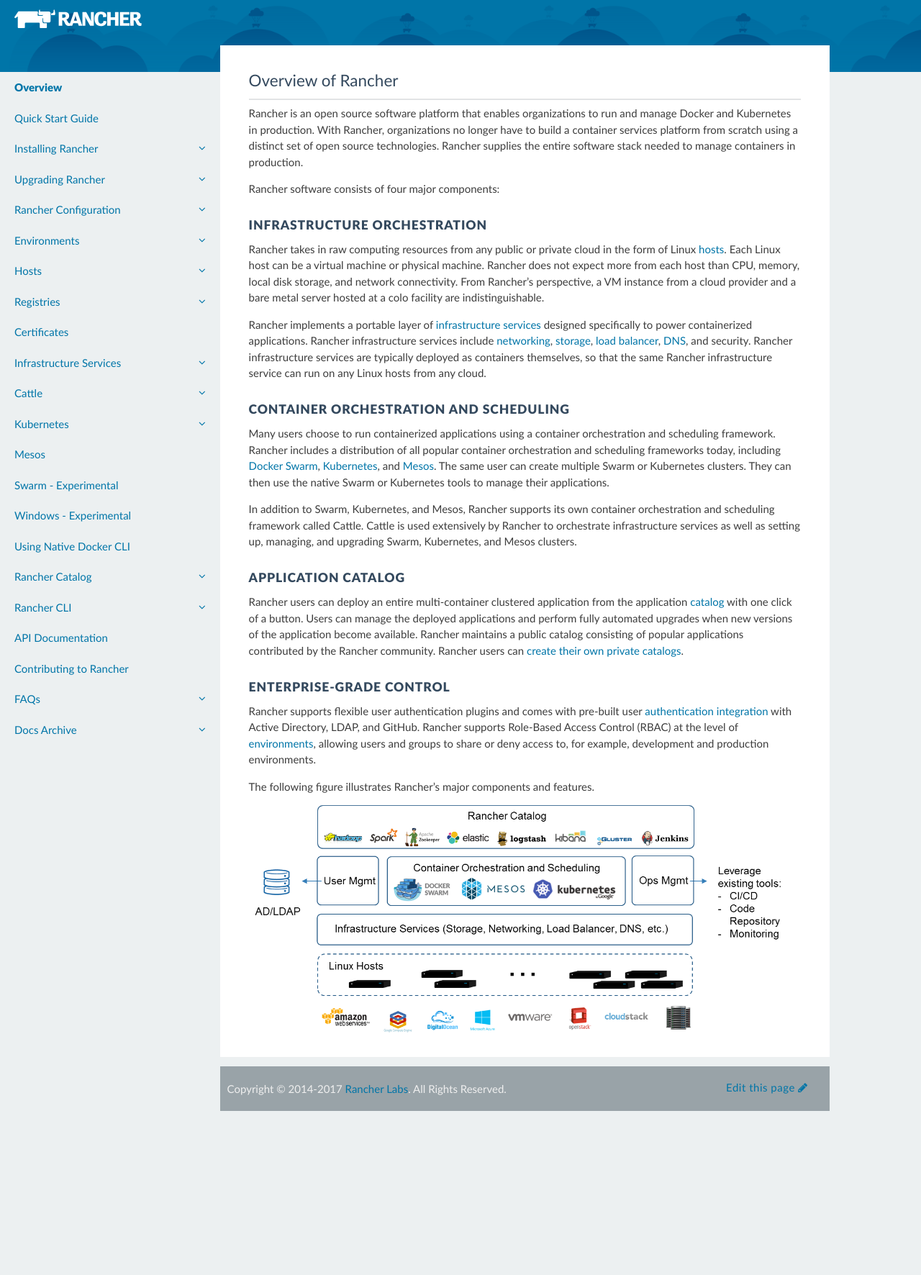
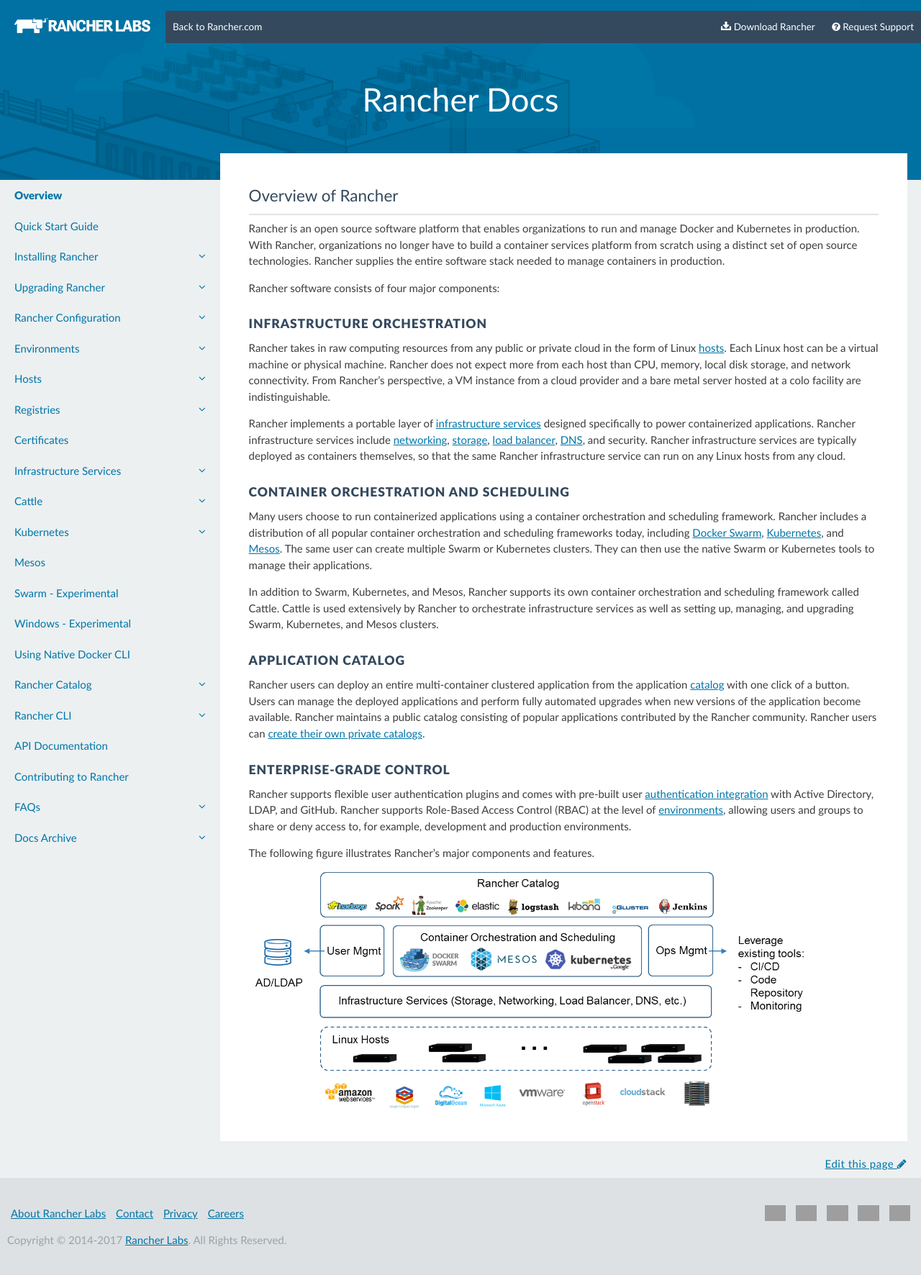
Before and after one commit to rachelcoonley/docs, a Jekyll site: the page built from rancher/v1.6/en/index.md, in a window 1280 px wide. Shown: the whole page at 72% size. Built offline with Jekyll 4.4.1, drawn with Linux system fonts in a browser that asks for light colours; comment, search, counter and statistics services are not loaded; before the commit the page ends 1544 px from its top, so only the background shows below that; grey boxes are pictures that could not be loaded.

Commit message:
marketing layout

```diff
--- a/_includes/footer.html
+++ b/_includes/footer.html
@@ -1,41 +1,74 @@
 </div>
-
-      <div class="col span-8">
+<div class="col span-9">
     <div class="content-container">
         {{ content }}
-
-          <footer class="clearfix">
-            <div class="copyright pull-left">Copyright &copy; 2014-2017 <a href="http://rancher.com">Rancher Labs</a>.  All Rights Reserved.</div>
-            <a class="btn btn-primary pull-right" href="https://github.com/rancher/rancher.github.io/tree/master/{{page.path }}">Edit this page <i class="fa fa-pencil"></i></a>
-          </footer>
+    </div>
 </div>
 </div>
 </div>
 
+<div class="row wrap">
+<a class="btn btn-primary pull-right" href="https://github.com/rancher/rancher.github.io/tree/master/{{page.path }}">Edit this page <i class="fa fa-pencil"></i></a>
+</div>
+
+<footer class="clearfix">
+  <div class="wrap">
+    <div class=""><!--bottom footer-->
+      <div class="row">
+          <div class="col span-6">
+              <ul id="menu-footer" class="list-inline">
+                  <li id="menu-item-14151" class="menu-item menu-item-type-post_type menu-item-object-page menu-item-14151"><a title="About Rancher Labs" href="http://rancher.com/about/">About Rancher Labs</a></li>
+                  <li id="menu-item-11352" class="menu-item menu-item-type-post_type menu-item-object-page menu-item-11352"><a title="Contact" href="http://rancher.com/contact/">Contact</a></li>
+                  <li id="menu-item-14152" class="menu-item menu-item-type-post_type menu-item-object-page menu-item-14152"><a title="Privacy" href="http://rancher.com/privacy/">Privacy</a></li>
+                  <li id="menu-item-15635" class="menu-item menu-item-type-post_type menu-item-object-page menu-item-15635"><a title="Careers" href="http://rancher.com/careers/">Careers</a></li>
+              </ul>
+              <p>Copyright &copy; 2014-2017 <a href="http://rancher.com">Rancher Labs</a>. All Rights Reserved.</p>
+          </div>
+          <div class="col span-6 text-right">
+              <ul class="list-inline">
+                  <li><a href="https://github.com/rancher/rancher" target="_blank"><img src="http://rancher.com/wp-content/themes/rancher-2016/assets/images/social-white-github.png" alt="Rancher Labs GitHub"></a></li>
+                  <li><a href="https://twitter.com/Rancher_Labs" target="_blank"><img src="http://rancher.com/wp-content/themes/rancher-2016/assets/images/social-white-twitter.png" alt="Rancher Labs Twitter"></a></li>
+                  <li><a href="https://slack.rancher.io/" target="_blank"><img src="http://rancher.com/wp-content/themes/rancher-2016/assets/images/social-white-slack.png" alt="Rancher Labs Slack"></a></li>
+                  <li><a href="https://www.linkedin.com/groups/6977008/profile" target="_blank"><img src="http://rancher.com/wp-content/themes/rancher-2016/assets/images/social-white-linkedin.png" alt="Rancher Labs LinkedIn"></a></li>
+                  <li><a href="https://www.facebook.com/rancherlabs/" target="_blank"><img src="http://rancher.com/wp-content/themes/rancher-2016/assets/images/social-white-fb.png" alt="Rancher Labs Facebook"></a></li>
+              </ul>
+          </div>
+      </div>
+    </div><!--bottom footer-->
+    </div>
+</footer>
 <script src="{{site.baseurl}}/vendor/jquery.js?t={{site.time}}"></script>
 <script src="{{site.baseurl}}/js/jquery.slicknav.min.js?t={{site.time}}"></script>
 <script src="{{site.baseurl}}/js/rancher-docs.js?t={{site.time}}"></script>
-
 <!-- Start of Google Analytics -->
 <script>
-      (function(i,s,o,g,r,a,m){i['GoogleAnalyticsObject']=r;i[r]=i[r]||function(){
-          (i[r].q=i[r].q||[]).push(arguments)},i[r].l=1*new Date();a=s.createElement(o),
-        m=s.getElementsByTagName(o)[0];a.async=1;a.src=g;m.parentNode.insertBefore(a,m)
-            })(window,document,'script','https://www.google-analytics.com/analytics.js','ga');
+(function(i, s, o, g, r, a, m) {
+    i['GoogleAnalyticsObject'] = r;
+    i[r] = i[r] || function() {
+        (i[r].q = i[r].q || []).push(arguments)
+    }, i[r].l = 1 * new Date();
+    a = s.createElement(o),
+        m = s.getElementsByTagName(o)[0];
+    a.async = 1;
+    a.src = g;
+    m.parentNode.insertBefore(a, m)
+})(window, document, 'script', 'https://www.google-analytics.com/analytics.js', 'ga');
 ga('create', 'UA-56382716-3', 'auto');
 ga('send', 'pageview');
 </script>
 <!-- End of Google Analytics -->
-
 <!-- Start of Async HubSpot Analytics Code -->
 <script type="text/javascript">
-    (function(d,s,i,r) {
-    if (d.getElementById(i)){return;}
-    var n=d.createElement(s),e=d.getElementsByTagName(s)[0];
-    n.id=i;n.src='//js.hs-analytics.net/analytics/'+(Math.ceil(new Date()/r)*r)+'/468859.js';
+(function(d, s, i, r) {
+    if (d.getElementById(i)) { return; }
+    var n = d.createElement(s),
+        e = d.getElementsByTagName(s)[0];
+    n.id = i;
+    n.src = '//js.hs-analytics.net/analytics/' + (Math.ceil(new Date() / r) * r) + '/468859.js';
     e.parentNode.insertBefore(n, e);
-    })(document,"script","hs-analytics",300000);
+})(document, "script", "hs-analytics", 300000);
 </script>
 <!-- End of Async HubSpot Analytics Code -->
 </body>
+
 </html>
--- a/_includes/rancher-header.html
+++ b/_includes/rancher-header.html
@@ -1,5 +1,6 @@
 <!DOCTYPE html>
 <html lang="en">
+
 <head>
     <meta charset="utf-8">
     <title>{{ page.title }}</title>
@@ -13,20 +14,34 @@
     <link href="{{site.baseurl}}/css/slicknav.css?t={{site.time}}" rel="stylesheet">
     <link href="{{site.baseurl}}/css/rancher-docs.css?t={{site.time}}" rel="stylesheet">
 </head>
+
 <body class="bg-default">
     <div class="row body">
-      <header id="header" class="section">
-        <nav class="row" role="navigation">
-          <div class="col span-3">
-          <a class="navbar-brand" href="/"><img src="{{site.baseurl}}/img/rancher-logo-nopadding.svg" width="200px" style="padding-left: 20px" /></a>
+    <header class="page-header">
+      <div class="wrap clearfix">
+        <nav role="navigation" id="js-responsive-nav" class="clearfix responsive-nav"><a class="nav-toggle"></a>
+          <a class="nav-logo logo-caas btn bg-transparent"><img src="{{site.baseurl}}/img/rancher-labs-horiz-white.svg" class="img-responsive" alt="Rancher" data-pin-nopin="true"></a>
+          <ul class="nav-main nav-list">
+            <li><a href="http://rancher.com/">Back to Rancher.com</a></li>
+
+            <ul class="nav navbar-nav pull-right">
+              <li><a href="https://github.com/rancher/rancher#installation" id="rnchrdm-nav-download" title="Download Rancher" target="_blank"><img src="{{site.baseurl}}/img/header-download.svg" alt="Download Rancher" height="12" width="14"> Download Rancher</a></li>
+              <li><a href="http://rancher.com/support" id="rnchrdm-nav-reqsupport" title="Request Support"><i class="fa fa-question-circle" aria-hidden="true"></i>
+ Request Support</a></li>
+            </ul>
+          </ul>
+      </nav>
     </div>
-
-          <div class="col span-5 offset-3">
+    <h1>Rancher Docs</h1>
+  </header>
+  <div class="clearfix"></div>
+  <div class="wrap clearfix">
+        <div class="col span-3 mt-0 mr-0 sidebar">
         <!--Start Google Search-->
               <div class="gcse-search" id="google-search"></div>
               <script>
               var match = window.location.pathname.match(/\/rancher\/([^\/]+)/);
-              if ( match ) {
+              if (match) {
                   document.getElementById('google-search').setAttribute('data-defaultToRefinement', match[1]);
               }
 
@@ -41,7 +56,3 @@
               })();
               </script>
               <!--End Google Search-->
-          </div>
-        </nav>
-      </header>
-      <div class="col span-3 mt-0 mr-0 sidebar">
--- a/_includes/rancher-sidebar-v1.6.html
+++ b/_includes/rancher-sidebar-v1.6.html
@@ -278,7 +278,7 @@
         </ul>
     </li>
     <li>
-        <a href="#">Docs Archive<i class="pull-right fa fa-angle-down"></i></a>
+        <a href="#" class="btn-docs">Docs Archive<i class="pull-right fa fa-angle-down"></i></a>
         <ul>
             <li><a href="{{site.baseurl}}/rancher/v1.5/{{page.lang}}/">Rancher v1.5</a></li>
             <li><a href="{{site.baseurl}}/rancher/v1.4/{{page.lang}}/">Rancher v1.4</a></li>
--- a/css/lacsso.css
+++ b/css/lacsso.css
@@ -760,8 +760,7 @@ html {
  * Basic styles for links
  */
 a {
-  color: #0075A8;
-  text-decoration: none; }
+  color: #0075A8; }
   a:hover, a:active, a:focus {
     color: #454545;
     text-decoration: underline; }
@@ -1862,7 +1861,6 @@ medium-modal.modal-container {
     border-top: solid thin #ecf0f1; }
 
 nav ul {
-  background-color: #ecf0f1;
   border-radius: 2px;
   display: inline-block;
   padding: 0; }
@@ -1928,7 +1926,7 @@ nav ul {
   .dropdown-menu li a {
     text-decoration: none;
     color: white; }
-
+//banners
 .banner {
   display: table;
   position: relative;
@@ -1949,6 +1947,31 @@ nav ul {
     vertical-align: middle;
     padding-left: 15px; }
 
+.banner.bg-info {
+    background: #e9f6f7;
+    border: solid 1px #8bd1d6;
+    color: #34495E;
+}
+.banner.bg-warning {
+    background: #fef9e8;
+    border: solid 1px #f2ca27;
+    color: #34495E;
+}
+.banner.bg-error {
+    background: #fef8f8;
+    border: solid 1px #f36b6b;
+    color: #F15354;
+}
+.banner.bg-success {
+    background: #eefbf4;
+    border: solid 1px #34d075;
+    color: #34495E;
+}
+.banner.bg-secondary {
+    background: #eaeff3;
+    border: solid 1px #3d566e;
+    color: #34495E;
+}
 .badge {
   padding: 5px 10px;
   border-radius: 90px;
@@ -2107,7 +2130,7 @@ table {
   .tooltip.bg-info:after {
     border-top-color: #78C9CF; }
   .tooltip.bg-warning:after {
-    border-top-color: #E67E22; }
+    border-top-color: #F1C40F; }
   .tooltip.bg-error:after {
     border-top-color: #F15354; }
 
--- a/css/rancher-docs.css
+++ b/css/rancher-docs.css
@@ -2,10 +2,18 @@
 ---
 
 header {
-  background-image: url('{{ site.baseurl }}/img/header-bg.png');
+  background-image: url('{{ site.baseurl }}/img/homepage-jumbotron-bg.png');
   background-color: #0075A8;
-  background-size: contain;
-  min-height: 100px;
+  background-size: cover;
+  min-height: 250px;
+  padding-top: 1em;
+
+}
+
+.page-header h1 {
+  color: white;
+  text-align: center;
+  font-size: 3em;
 }
 
 .logo {
@@ -54,7 +62,7 @@ img {
 
 .content-container {
   background-color: white;
-  padding: 10px 40px;
+  padding: 20px 40px;
   margin-top: -50px;
   position: relative;
 }
@@ -101,6 +109,13 @@ ol > li::before {
     color: white;
 }
 
+.wrap {
+  max-width: 1280px;
+  min-width: 75%;
+  margin-left: auto;
+  margin-right: auto;
+}
+
 #menu {
   margin: 0;
   padding: 0;
@@ -138,7 +153,34 @@ ol > li::before {
 #menu li i.pull-right.fa.fa-angle-down {
   line-height: 22px;
 }
-
+/*MARKETING MENU*/
+.page-header NAV {
+    font-size: .9em;
+    border-collapse: collapse;
+    border-spacing: 0px;
+    display: table;
+    padding-left: 20px;
+    padding-right: 20px;
+}
+.nav-main {
+  background-color: #34495E;
+  border-radius: 3px 0 0 3px;
+  display: table-cell;
+  padding: 0;
+  width: 100%;
+  vertical-align: middle;
+}
+.nav-main a {
+  text-decoration: none;
+  color: white;
+}
+.nav-main a:hover {
+  background: none;
+  color: rgba(255,255,255,.75);
+}
+.nav-logo {
+  width: 230px;
+}
 /*NESTED SUBMENU*/
 ul.nav.navbar-nav li ul.list-group-submenu {
     border-left: solid #0075a8 thick;
@@ -249,6 +291,7 @@ ul.collapse.in a.active {
 .cse .gsc-control-cse, .gsc-control-cse {
   background-color: transparent!important;
   border: 0!important;
+  padding-right: 0;
 }
 
 form.gsc-search-box {
@@ -507,13 +550,12 @@ blockquote strong:first-child{
 }
 
 footer {
-  background: #99a3a8;
-  color: #efefef;
+  background: #dee1e3;
+  color: #99a3a8;
   padding: 10px;
   position: absolute;
   right: 0;
   left: 0;
-  bottom: -75px;
 }
 
 .copyright {
@@ -527,3 +569,19 @@ footer {
 #google-search * {
   transition: none !important;
 }
+
+/*marketing footer*/
+.list-inline {
+  padding-left: 0;
+  list-style: none;
+}
+
+.list-inline > li {
+  display: inline-block;
+  padding-left: 5px;
+  padding-right: 5px;
+}
+
+.list-inline > li > a > img {
+  height: 22px;
+}
```
Also changed, not shown: img/header-download.svg (added), img/header-question.svg (added), img/homepage-jumbotron-bg.png (added), img/rancher-labs-horiz-white.svg (added). Lines whose indentation alone changed are shown as unchanged.
